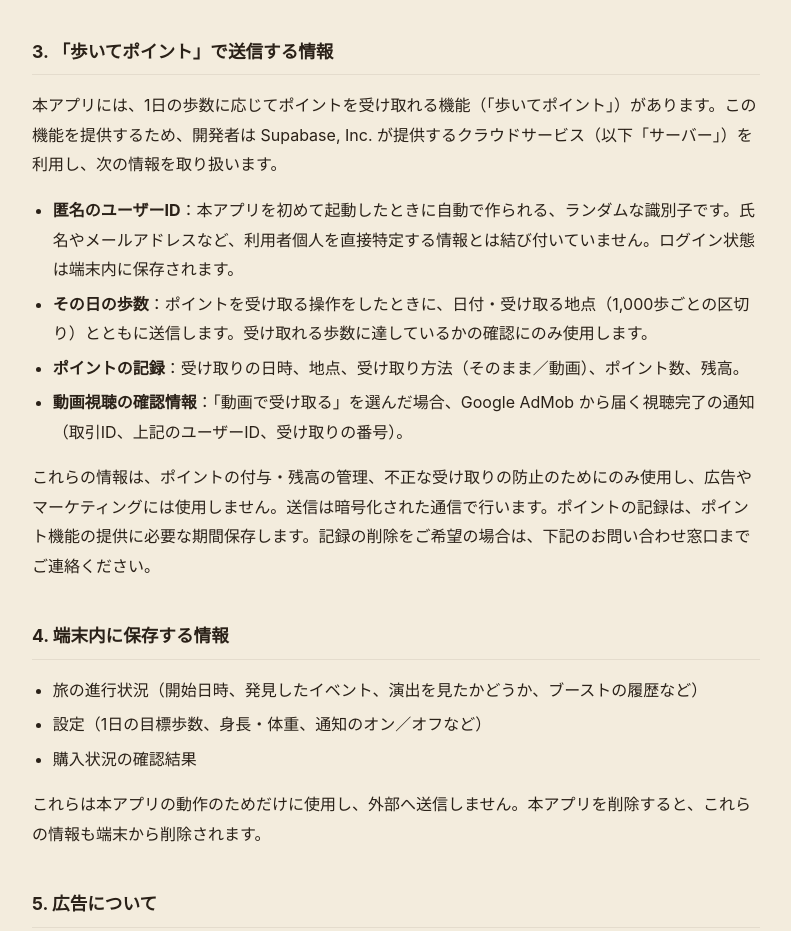
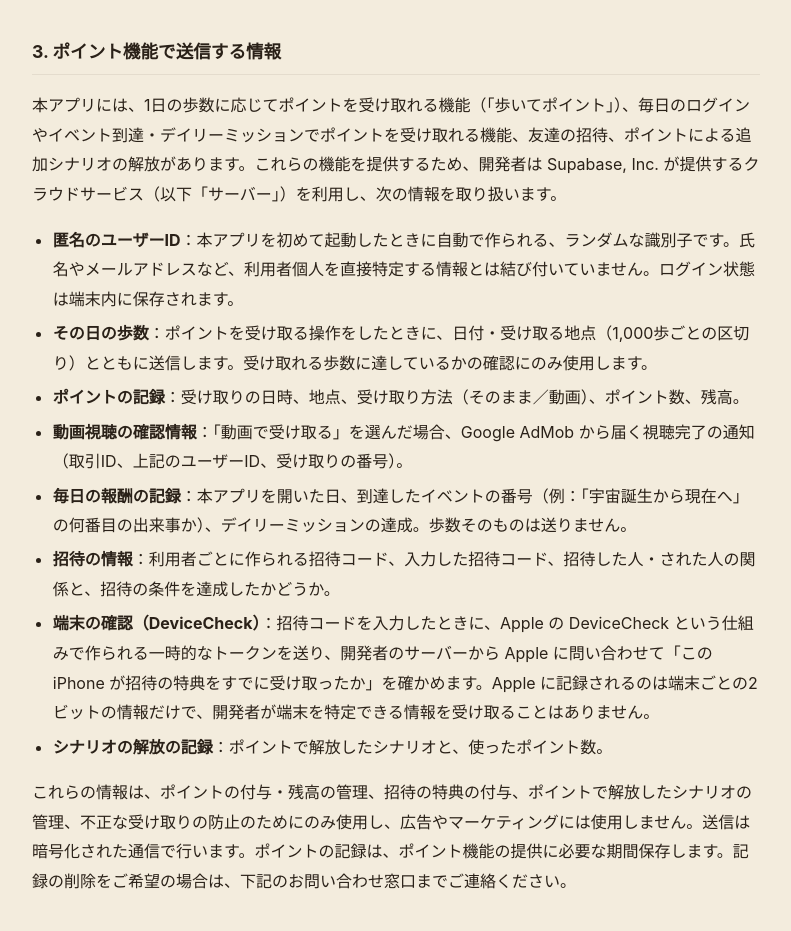
Before and after one commit to miyano1v10-jpn/miyano1v10-jpn.github.io, a plain HTML site: page aruquest/privacy.html in a window 1280 px wide. Shown: the part 897-1828 px from the top of the page, without its empty margins (244-1035 px from the left). Drawn offline with Linux system fonts and the light colour scheme.

Commit message:
アルクエスト: 毎日の報酬・友達招待・DeviceCheck・ポイントでの解放を規約とプライバシーポリシーに追記
Co-Authored-By: Claude Opus 5.5 <noreply@anthropic.com>

```diff
--- a/aruquest/privacy.html
+++ b/aruquest/privacy.html
@@ -27,15 +27,19 @@
 <p>ただし、利用者が「歩いてポイント」でポイントを受け取る操作をしたときに限り、受け取りの確認のため、その日の歩数を開発者のサーバーへ送信します（詳しくは次の項目をご覧ください）。</p>
 <p>ヘルスケアの情報を、広告の配信・ターゲティング、マーケティング、第三者への提供に使用することはありません。ヘルスケアへのアクセスは、iOS の「ヘルスケア」アプリ、または「設定」→「プライバシーとセキュリティ」→「ヘルスケア」からいつでも変更できます。</p>
 
-<h2>3. 「歩いてポイント」で送信する情報</h2>
-<p>本アプリには、1日の歩数に応じてポイントを受け取れる機能（「歩いてポイント」）があります。この機能を提供するため、開発者は Supabase, Inc. が提供するクラウドサービス（以下「サーバー」）を利用し、次の情報を取り扱います。</p>
+<h2>3. ポイント機能で送信する情報</h2>
+<p>本アプリには、1日の歩数に応じてポイントを受け取れる機能（「歩いてポイント」）、毎日のログインやイベント到達・デイリーミッションでポイントを受け取れる機能、友達の招待、ポイントによる追加シナリオの解放があります。これらの機能を提供するため、開発者は Supabase, Inc. が提供するクラウドサービス（以下「サーバー」）を利用し、次の情報を取り扱います。</p>
 <ul>
 <li><strong>匿名のユーザーID</strong>：本アプリを初めて起動したときに自動で作られる、ランダムな識別子です。氏名やメールアドレスなど、利用者個人を直接特定する情報とは結び付いていません。ログイン状態は端末内に保存されます。</li>
 <li><strong>その日の歩数</strong>：ポイントを受け取る操作をしたときに、日付・受け取る地点（1,000歩ごとの区切り）とともに送信します。受け取れる歩数に達しているかの確認にのみ使用します。</li>
 <li><strong>ポイントの記録</strong>：受け取りの日時、地点、受け取り方法（そのまま／動画）、ポイント数、残高。</li>
 <li><strong>動画視聴の確認情報</strong>：「動画で受け取る」を選んだ場合、Google AdMob から届く視聴完了の通知（取引ID、上記のユーザーID、受け取りの番号）。</li>
+<li><strong>毎日の報酬の記録</strong>：本アプリを開いた日、到達したイベントの番号（例：「宇宙誕生から現在へ」の何番目の出来事か）、デイリーミッションの達成。歩数そのものは送りません。</li>
+<li><strong>招待の情報</strong>：利用者ごとに作られる招待コード、入力した招待コード、招待した人・された人の関係と、招待の条件を達成したかどうか。</li>
+<li><strong>端末の確認（DeviceCheck）</strong>：招待コードを入力したときに、Apple の DeviceCheck という仕組みで作られる一時的なトークンを送り、開発者のサーバーから Apple に問い合わせて「この iPhone が招待の特典をすでに受け取ったか」を確かめます。Apple に記録されるのは端末ごとの2ビットの情報だけで、開発者が端末を特定できる情報を受け取ることはありません。</li>
+<li><strong>シナリオの解放の記録</strong>：ポイントで解放したシナリオと、使ったポイント数。</li>
 </ul>
-<p>これらの情報は、ポイントの付与・残高の管理、不正な受け取りの防止のためにのみ使用し、広告やマーケティングには使用しません。送信は暗号化された通信で行います。ポイントの記録は、ポイント機能の提供に必要な期間保存します。記録の削除をご希望の場合は、下記のお問い合わせ窓口までご連絡ください。</p>
+<p>これらの情報は、ポイントの付与・残高の管理、招待の特典の付与、ポイントで解放したシナリオの管理、不正な受け取りの防止のためにのみ使用し、広告やマーケティングには使用しません。送信は暗号化された通信で行います。ポイントの記録は、ポイント機能の提供に必要な期間保存します。記録の削除をご希望の場合は、下記のお問い合わせ窓口までご連絡ください。</p>
 
 <h2>4. 端末内に保存する情報</h2>
 <ul>
@@ -66,7 +70,7 @@
 <p>本アプリは特定の年齢層を対象としたものではありません。13歳未満のお子さまが利用する場合は、保護者の方の同意のうえでご利用ください。開発者が13歳未満のお子さまの個人情報を意図して収集することはありません。</p>
 
 <h2>10. 第三者への提供</h2>
-<p>開発者は、利用者の情報を第三者に販売・提供しません。ただし、上記3のサーバーの運営（Supabase, Inc. への委託）と、上記5の広告配信事業者による取得を除きます。また、法令に基づき開示を求められた場合はこの限りではありません。</p>
+<p>開発者は、利用者の情報を第三者に販売・提供しません。ただし、上記3のサーバーの運営（Supabase, Inc. への委託）、上記3の端末の確認（Apple への DeviceCheck の問い合わせ）、上記5の広告配信事業者による取得を除きます。また、法令に基づき開示を求められた場合はこの限りではありません。</p>
 
 <h2>11. お問い合わせからいただく情報</h2>
 <p>メールでお問い合わせいただいた場合、メールアドレスと内容は、お問い合わせへの回答のためにのみ使用します。</p>
```
Also changed, not shown: aruquest/terms.html (+4 -1 lines).
